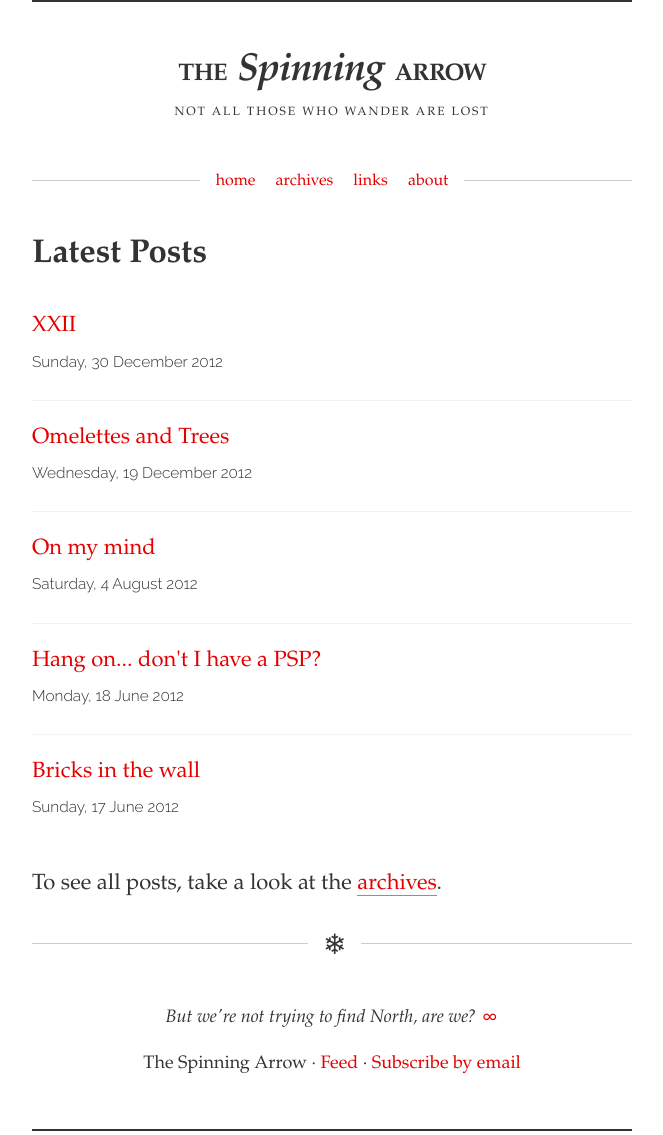
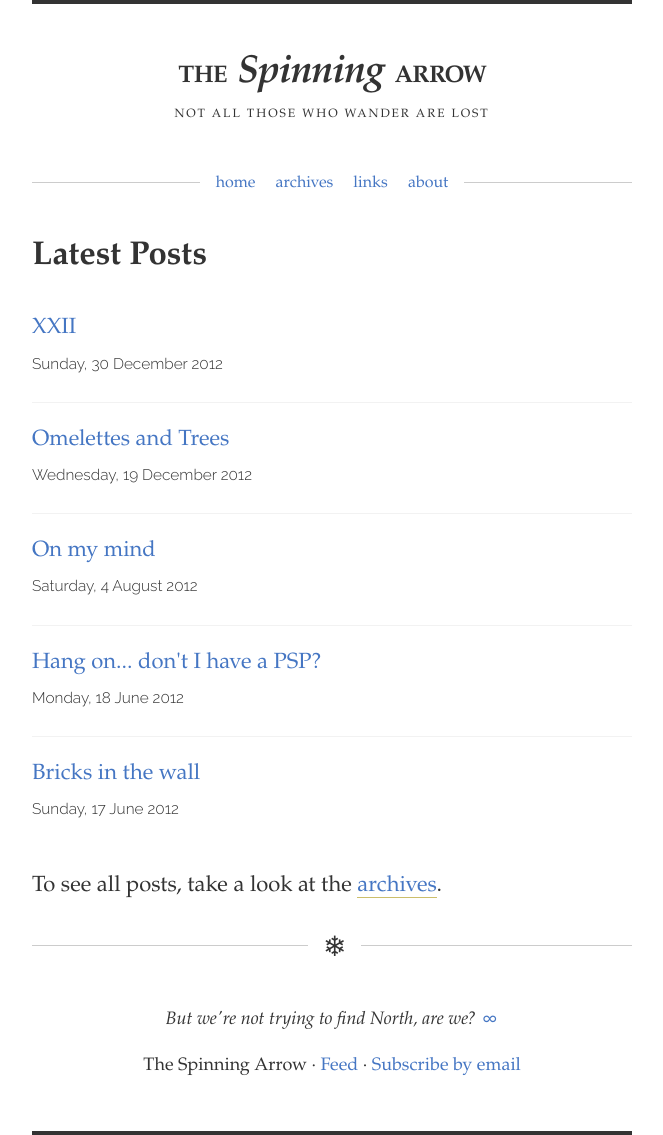
Before and after one commit to spinningarrow/blog.sahil.me, a Jekyll site: the page built from index.html, in a window 1280 px wide. Shown: the whole page, without its empty margins (308-971 px from the left). Built offline with Jekyll 4.4.1, drawn with Linux system fonts in a browser that asks for light colours; some web fonts are replaced; comment, search, counter and statistics services are not loaded.

Commit message:
Update link colours
* Commented out old 'Christmas' colours
* Increased transition time for link hover to 0.2s

```diff
--- a/assets/css/_stylus/arrow.styl
+++ b/assets/css/_stylus/arrow.styl
@@ -16,7 +16,7 @@ body
 
 a
 	text-decoration none
-	transition color 0.1s ease
+	transition color 0.2s ease
 
 	&:link
 		color $linkColor
--- a/assets/css/arrow.css
+++ b/assets/css/arrow.css
@@ -64,20 +64,20 @@ body {
 }
 a {
   text-decoration: none;
-  -webkit-transition: color 0.1s ease;
-  -moz-transition: color 0.1s ease;
-  -ms-transition: color 0.1s ease;
-  -o-transition: color 0.1s ease;
-  transition: color 0.1s ease;
+  -webkit-transition: color 0.2s ease;
+  -moz-transition: color 0.2s ease;
+  -ms-transition: color 0.2s ease;
+  -o-transition: color 0.2s ease;
+  transition: color 0.2s ease;
 }
 a:link {
-  color: #e50000;
+  color: #4576c3;
 }
 a:visited {
-  color: #e50000;
+  color: #4576c3;
 }
 a:hover {
-  color: #bf0000;
+  color: #b5a43e;
 }
 header {
   text-align: center;
@@ -93,7 +93,7 @@ ul.listing-stylish > li {
   list-style-type: none;
 }
 ul.listing-stylish > li:before {
-  color: #cce0aa;
+  color: #f3f0dd;
   content: '•';
   display: inline-block;
   width: 1em;
@@ -106,7 +106,7 @@ li time {
   font-size: 0.8em;
 }
 body > header {
-  border-top: 2px solid;
+  border-top: 4px solid;
   text-transform: uppercase;
 }
 body > header h1 {
@@ -131,7 +131,7 @@ body > header p {
 }
 body > footer {
   border-top: 1px solid #ccc;
-  border-bottom: 2px solid;
+  border-bottom: 4px solid;
   font-size: 18px;
   margin-top: 40px;
   padding: 60px 0 50px;
@@ -191,10 +191,10 @@ nav.main a {
   border: 0;
 }
 .main-content a:link {
-  border-bottom: 1px solid #7ab317;
+  border-bottom: 1px solid #ccbe6b;
 }
 .main-content a:visited {
-  border-bottom-color: #cce0aa;
+  border-bottom-color: #f3f0dd;
 }
 .home.listing {
   list-style: none;
@@ -214,7 +214,7 @@ nav.main a {
   display: block;
 }
 .home.listing li .post-comment-count {
-  color: #7ab317;
+  color: #ccbe6b;
   display: inline-block;
   float: right;
   font-style: italic;
```
Also changed, not shown: assets/css/_stylus/colours.styl (+14 -5 lines).
